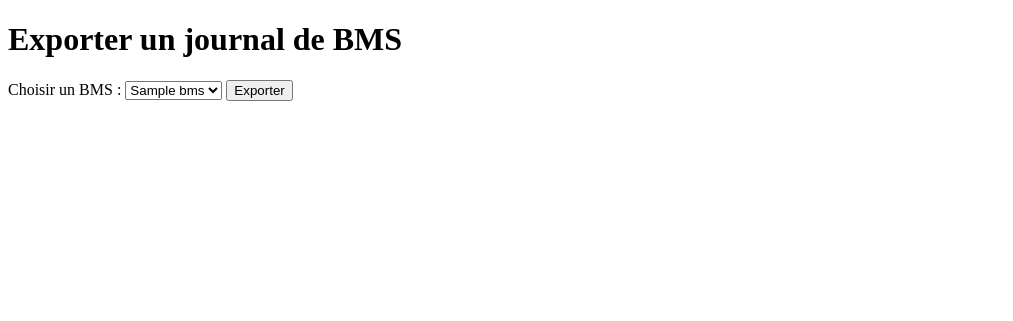
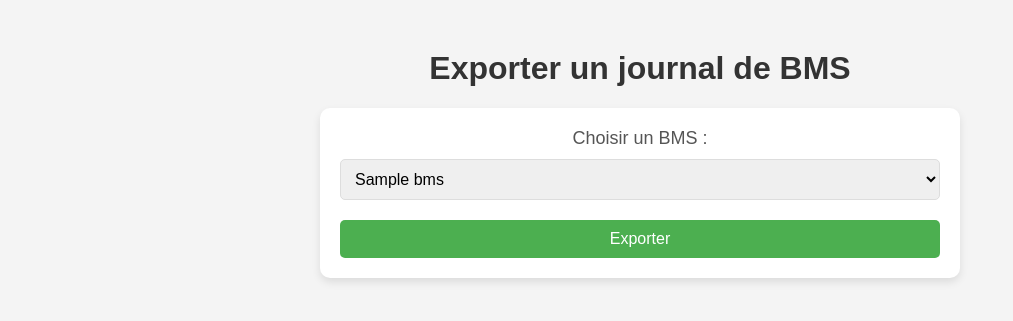
Before and after one commit to alexandreeustache/Export_journal_bms, a Flask app: template templates/index.html in a window 1280 px wide. Shown: the top 321 px of the page, without its empty margins (0-1013 px from the left). Run offline with Flask 3, Linux system fonts and the light colour scheme; the template is opened without the code that fills it: most values are stand-ins (such as "Sample title", 1, 10 or a date in 2020).

Commit message:
Second commit

```diff
--- a/templates/index.html
+++ b/templates/index.html
@@ -3,10 +3,64 @@
 <head>
     <meta charset="UTF-8">
     <title>Exporter un BMS</title>
+    <style>
+        body {
+            font-family: Arial, sans-serif;
+            background-color: #f4f4f4;
+            margin: 0;
+            padding: 0;
+        }
+        h1 {
+            text-align: center;
+            color: #333;
+            margin-top: 50px;
+        }
+        .container {
+            width: 100%;
+            max-width: 600px;
+            margin: 0 auto;
+            padding: 20px;
+            background-color: white;
+            border-radius: 10px;
+            box-shadow: 0 4px 8px rgba(0, 0, 0, 0.1);
+        }
+        label {
+            font-size: 18px;
+            margin-bottom: 10px;
+            display: block;
+            color: #555;
+        }
+        select {
+            width: 100%;
+            padding: 10px;
+            font-size: 16px;
+            margin-bottom: 20px;
+            border-radius: 5px;
+            border: 1px solid #ddd;
+        }
+        button {
+            background-color: #4CAF50;
+            color: white;
+            font-size: 16px;
+            padding: 10px 20px;
+            border: none;
+            border-radius: 5px;
+            cursor: pointer;
+            width: 100%;
+            transition: background-color 0.3s;
+        }
+        button:hover {
+            background-color: #45a049;
+        }
+        .form-container {
+            text-align: center;
+        }
+    </style>
 </head>
 <body>
     <h1>Exporter un journal de BMS</h1>
-    <form method="POST" action="/export">
+    <div class="container">
+        <form method="POST" action="/export" class="form-container">
             <label for="bms_name">Choisir un BMS :</label>
             <select name="bms_name" id="bms_name">
                 {% for bms in bms_list %}
@@ -15,5 +69,6 @@
             </select>
             <button type="submit">Exporter</button>
         </form>
+    </div>
 </body>
 </html>
```
Lines whose indentation alone changed are shown as unchanged.
